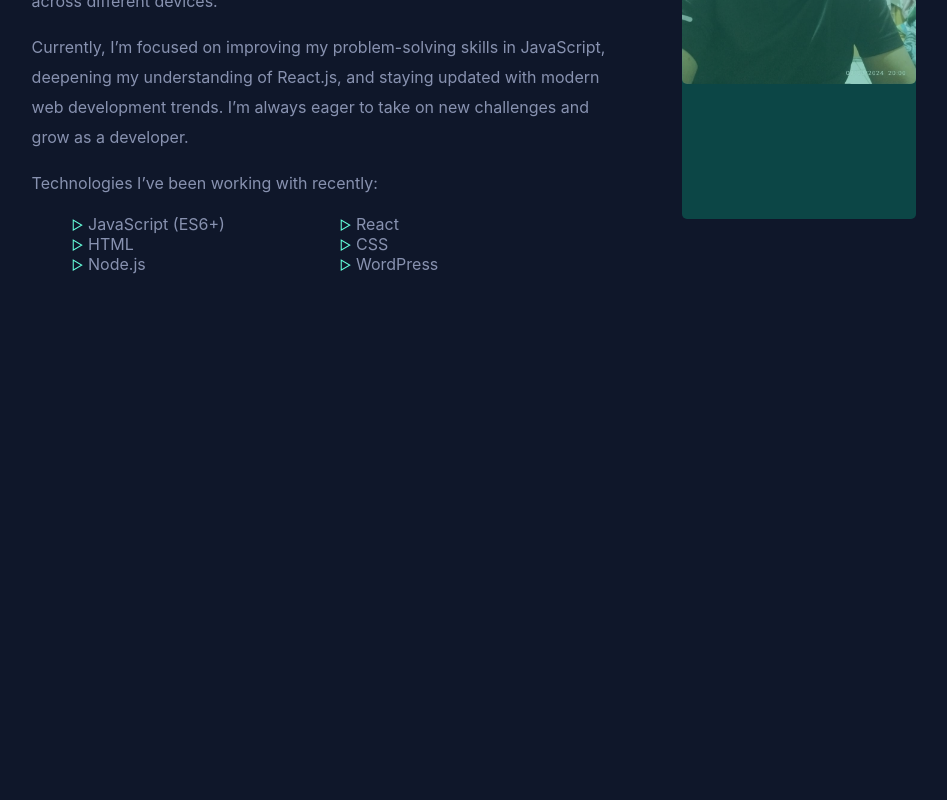
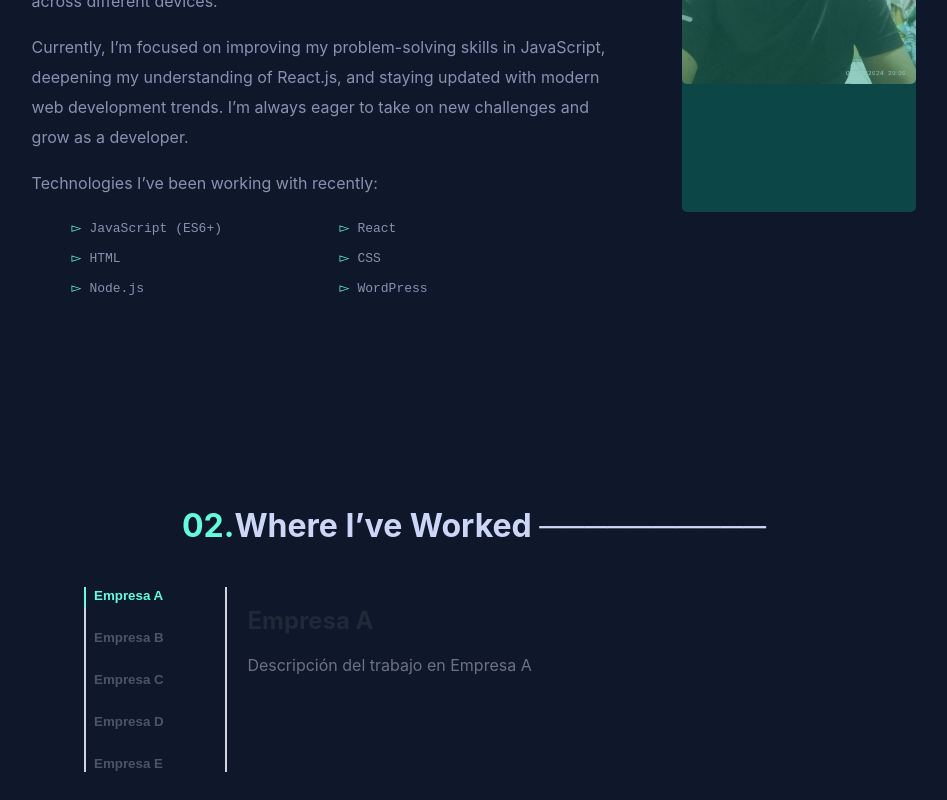
Before and after one commit to Xhan88/christianmq, a React (Vite) app: page / in a window 1280 px wide. Shown: the part 1187-1987 px from the top of the page, without its empty margins (166-1113 px from the left). Before the commit the page ends 1666 px from the top, so only its background shows below. Built offline with nearby package versions, Linux system fonts and the light colour scheme.

Commit message:
workssection

```diff
--- a/src/AboutMe.css
+++ b/src/AboutMe.css
@@ -20,7 +20,9 @@
 }
 
 .order-list {
-    font-family:Calibre, Inter, "San Francisco", "SF Pro Text", -apple-system, system-ui, sans-serif;
+    font-family:'SF Mono', 'Fira Code', 'Fira Mono', 'Roboto Mono', monospace;
+    font-size: 13px;
+    line-height: 30px;
     display: grid;
     grid-template-columns: 1fr 1fr;
     color: var(--grey-color);
@@ -53,7 +55,7 @@
     top: 0;
     left: 0;
     width: 100%;
-    height: 86.5%; /* Ajusta para que cubra toda la imagen */
+    height: 81%; /* Ajusta para que cubra toda la imagen */
     background: rgba(10, 159, 124, 0.346); /* Azul celeste con transparencia */
     transition: opacity 0.3s ease-in-out;
     border-radius: 5px;
@@ -100,6 +102,6 @@
     }
 
     .img-container-chan::after {
-        height: 90%;
+        height: 83.5%;
     }
 }
--- a/src/App.jsx
+++ b/src/App.jsx
@@ -6,6 +6,7 @@ import Preloader from "./preloading/Preloader";
 import NavBar from "./NavBar/NavBar";
 import Header from "./Header/Header";
 import AboutMe from "./AboutMe/AboutMe";
+import WorkExperience from "./Trabajos/WorkExperience";
 
 
 function App() {
@@ -29,7 +30,8 @@ function App() {
       <>
         <NavBar />
         <Header />
-        {<AboutMe />}
+        <AboutMe />
+        <WorkExperience />
       </>
     )}
   </div>
--- /dev/null
+++ b/src/Trabajos/WorkExperience.css
@@ -0,0 +1,72 @@
+.works-02{
+    display: flex;
+    justify-content: center;
+    font-family:  'Calibre', 'Inter', 'San Francisco', 'SF Pro Text', -apple-system, system-ui, sans-serif;
+    color: var(--light-color);
+}
+
+.experience-container {
+    display: flex;
+    max-width: 800px;
+    margin: auto;
+    padding: 20px;
+    gap: 20px;
+  }
+
+  .sidebar {
+    position: relative;
+    display: flex;
+    flex-direction: column;
+    gap: 25px;
+    width: 30%;
+  }
+
+  .vertical-line {
+    position: absolute;
+    left: 10px;
+    top: 0;
+    width: 2px;
+    height: 100%;
+    background-color: #d1d5db;
+  }
+
+  .green-indicator {
+    position: absolute;
+    left: 10px;
+    width: 2px;
+    height: 20px;
+    background-color: var(--green-color);
+    transition: transform 0.3s ease-in-out;
+  }
+
+  .company-button {
+    padding-left: 20px;
+    text-align: left;
+    font-weight: 600;
+    color: #4b5563;
+    transition: color 0.3s ease-in-out;
+    background: none;
+    border: none;
+    cursor: pointer;
+  }
+
+  .company-button.active {
+    color: var(--green-color);
+  }
+
+  .description {
+    width: 70%;
+    padding-left: 20px;
+    border-left: 2px solid #d1d5db;
+  }
+
+  .description h2 {
+    font-size: 1.5rem;
+    font-weight: bold;
+    color: #1f2937;
+  }
+
+  .description p {
+    margin-top: 10px;
+    color: #6b7280;
+  }
--- /dev/null
+++ b/src/Trabajos/WorkExperience.jsx
@@ -0,0 +1,45 @@
+import { useState } from "react";
+import "./WorkExperience.css"; // Importamos los estilos
+
+const experiences = [
+  { id: 1, company: "Empresa A", description: "Descripción del trabajo en Empresa A" },
+  { id: 2, company: "Empresa B", description: "Descripción del trabajo en Empresa B" },
+  { id: 3, company: "Empresa C", description: "Descripción del trabajo en Empresa C" },
+  { id: 4, company: "Empresa D", description: "Descripción del trabajo en Empresa D" },
+  { id: 5, company: "Empresa E", description: "Descripción del trabajo en Empresa E" }
+];
+
+export default function WorkExperience() {
+  const [selectedId, setSelectedId] = useState(1);
+  const itemHeight = 40;
+
+  return (
+    <>
+    <div>
+      <h1 className="works-02"><span>02.</span> Where I’ve Worked ──────────</h1>
+    </div>
+    <div className="experience-container">
+      <div className="sidebar">
+        <div className="vertical-line"></div>
+        <div
+          className="green-indicator"
+          style={{ transform: `translateY(${(selectedId - 1) * itemHeight}px)` }}
+        ></div>
+        {experiences.map((exp) => (
+          <button
+            key={exp.id}
+            className={`company-button ${selectedId === exp.id ? "active" : ""}`}
+            onClick={() => setSelectedId(exp.id)}
+          >
+            {exp.company}
+          </button>
+        ))}
+      </div>
+      <div className="description">
+        <h2>{experiences.find((exp) => exp.id === selectedId).company}</h2>
+        <p>{experiences.find((exp) => exp.id === selectedId).description}</p>
+      </div>
+    </div>
+    </>
+  );
+}
```
